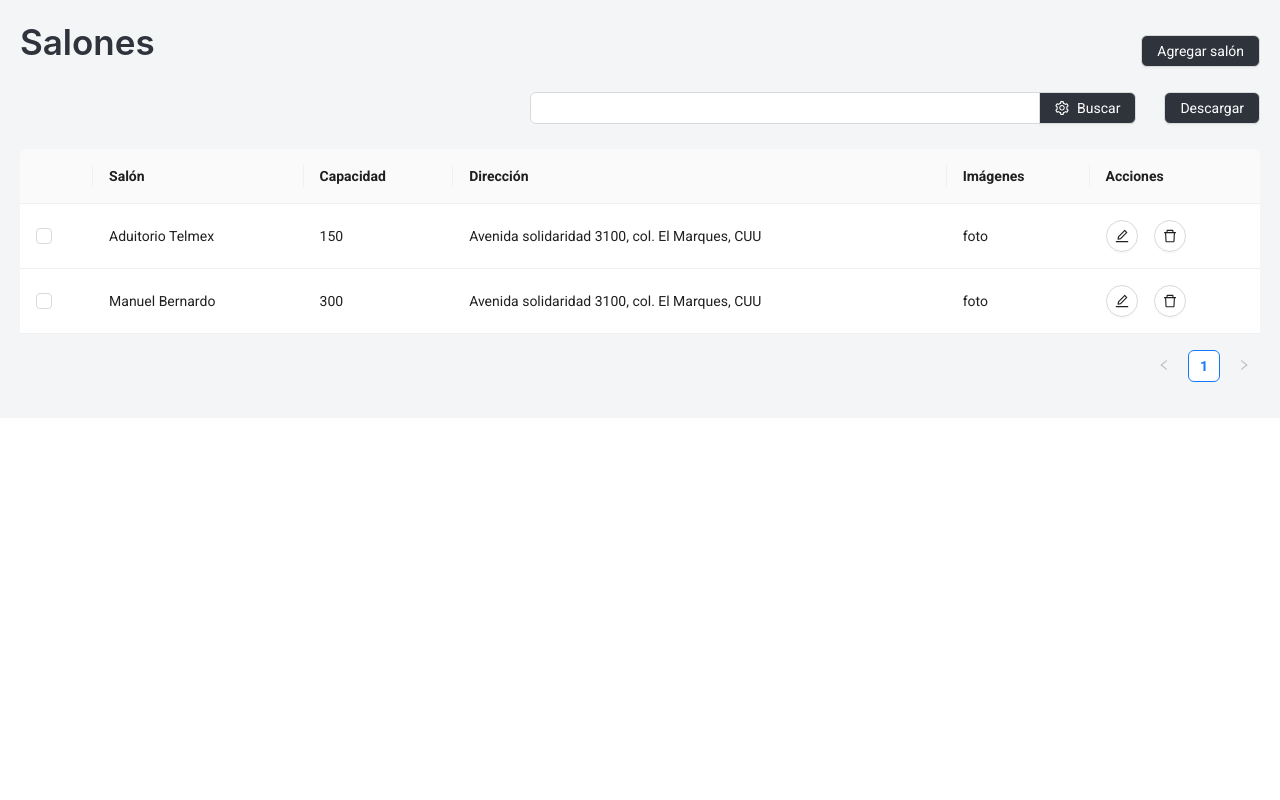
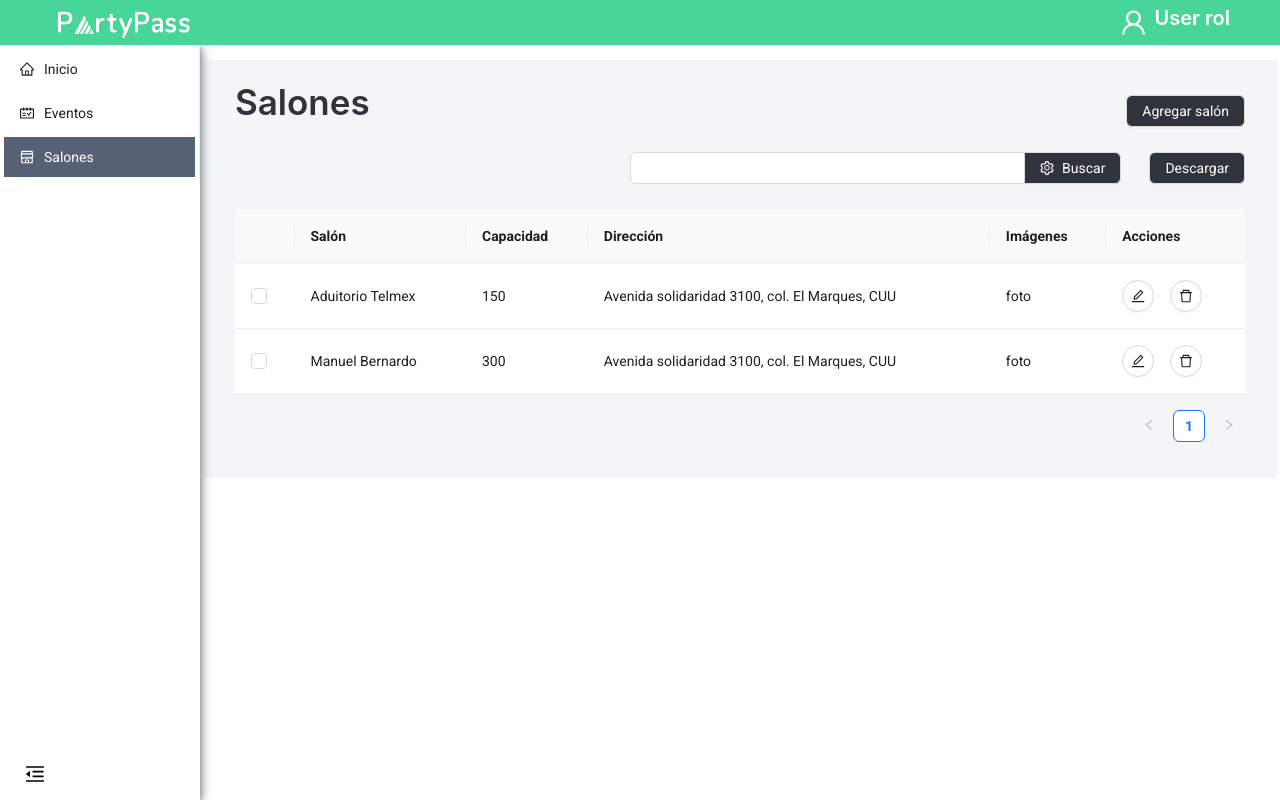
Before and after one commit to alonsosfera/event-ticket-project, a Next.js app: page /rooms in a window 1280 px wide. Built offline with nearby package versions, Linux system fonts and the light colour scheme.

Commit message:
[PP-28] added the layout component to the rooms page, also added the menu navigation for the rooms page.

```diff
--- a/components/layout/menu-items.js
+++ b/components/layout/menu-items.js
@@ -1,4 +1,4 @@
-import { HomeOutlined, ScheduleOutlined } from "@ant-design/icons"
+import { HomeOutlined , ScheduleOutlined , ShopOutlined } from "@ant-design/icons"
 import Link from "next/link"
 
 export const menuItems = [
@@ -11,5 +11,10 @@ export const menuItems = [
     key: "/events",
     icon: <ScheduleOutlined />,
     label: <Link href="/events">Eventos</Link>
+  },
+  {
+    key: "/rooms",
+    icon: <ShopOutlined />,
+    label: <Link href="/rooms">Salones</Link>
   }
 ]
--- a/pages/rooms.js
+++ b/pages/rooms.js
@@ -1,11 +1,12 @@
 import Rooms from "@/components/rooms/rooms-component"
+import Layout from "@/components/layout/layout-component"
 
 
 function RoomsPage() {
   return (
-    <>
+    <Layout>
       <Rooms />
-    </>
+    </Layout>
   )
 }
 
```
